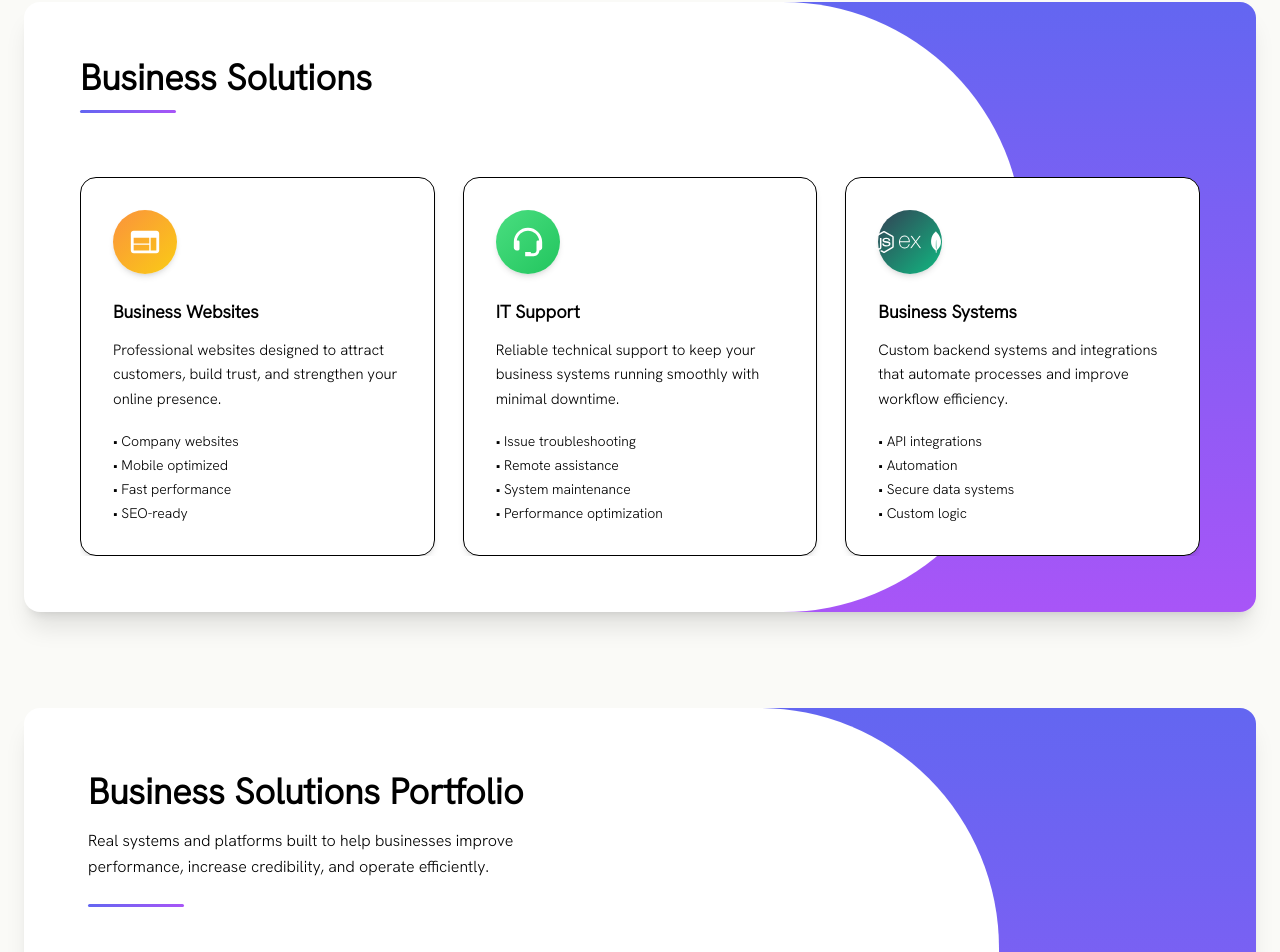
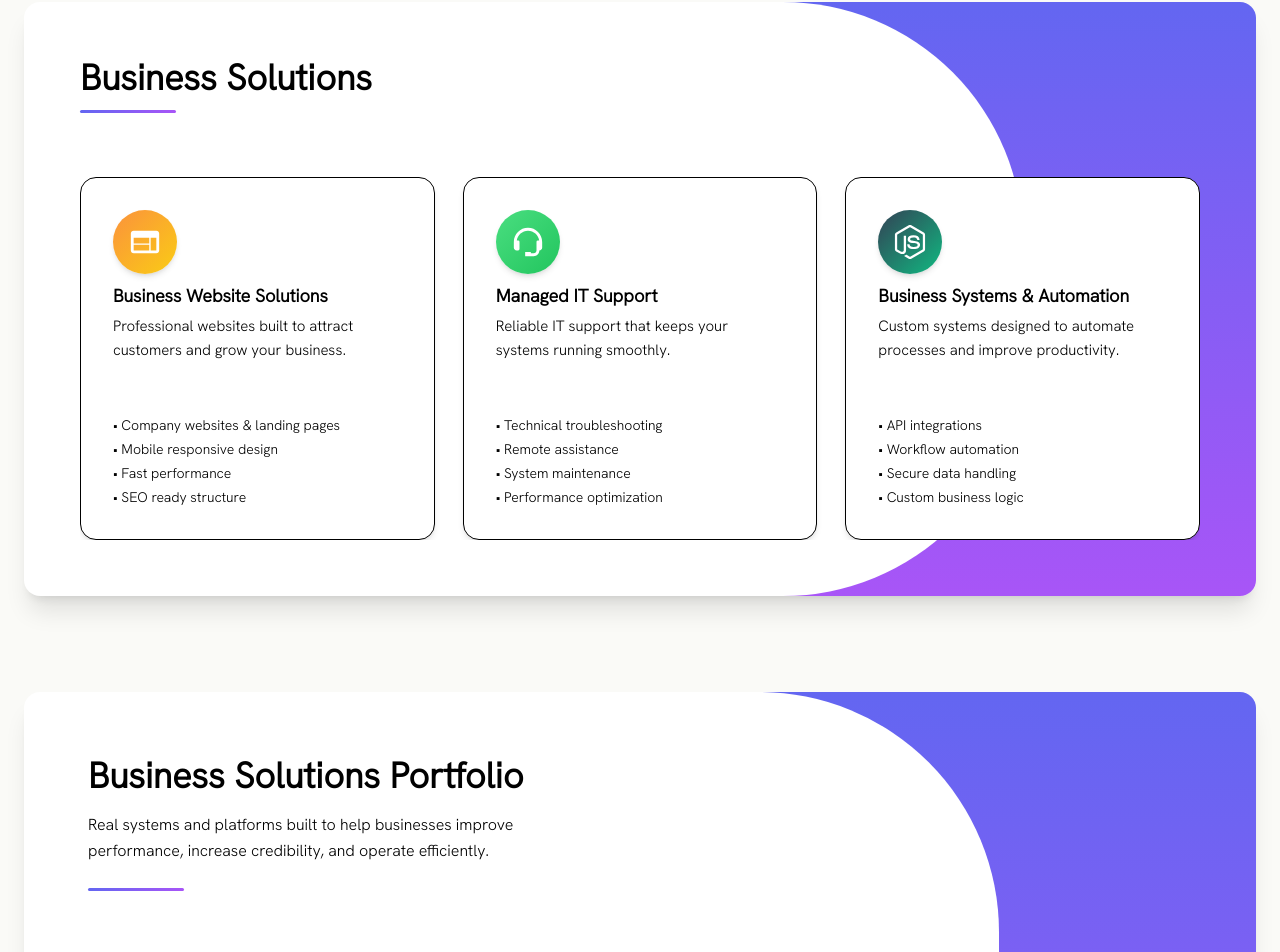
Before and after one commit to PeterRizek009/PeterRezekPortfolio, a React (Create React App) app: page / in a window 1280 px wide. Shown: the part 799-1751 px from the top of the page. Built offline with nearby package versions, Linux system fonts and the light colour scheme; a web font is replaced by a local one.

Commit message:
add all details

```diff
--- /dev/null
+++ b/src/data/content.js
@@ -0,0 +1,106 @@
+export const services = [
+  {
+    icon: "web",
+    color: "from-orange-400 to-yellow-400",
+    title: "Business Website Solutions",
+    description:
+      "Professional websites built to attract customers and grow your business.",
+    details: [
+      "Company websites & landing pages",
+      "Mobile responsive design",
+      "Fast performance",
+      "SEO ready structure"
+    ]
+  },
+  {
+    icon: "support",
+    color: "from-green-400 to-green-500",
+    title: "Managed IT Support",
+    description:
+      "Reliable IT support that keeps your systems running smoothly.",
+    details: [
+      "Technical troubleshooting",
+      "Remote assistance",
+      "System maintenance",
+      "Performance optimization"
+    ]
+  },
+  {
+    icon: "system",
+    color: "from-slate-700 to-emerald-500",
+    title: "Business Systems & Automation",
+    description:
+      "Custom systems designed to automate processes and improve productivity.",
+    details: [
+      "API integrations",
+      "Workflow automation",
+      "Secure data handling",
+      "Custom business logic"
+    ]
+  },
+  {
+    icon: "security",
+    color: "from-blue-400 to-blue-500",
+    title: "Identity & Device Management",
+    description:
+      "Secure management of users, devices, and access across your business.",
+    details: [
+      "Access control",
+      "Device management",
+      "Security policies",
+      "Threat monitoring",
+      "Backup solutions",
+      "Remote administration"
+    ]
+  },
+  {
+    icon: "network",
+    color: "from-indigo-400 to-indigo-600",
+    title: "Networking & Infrastructure",
+    description:
+      "Reliable network solutions that keep your business connected and secure.",
+    details: [
+      "Network setup",
+      "Wi-Fi management",
+      "Firewall configuration",
+      "Secure VPN access"
+    ]
+  },
+  {
+    icon: "server",
+    color: "from-gray-500 to-gray-700",
+    title: "Servers & Storage",
+    description:
+      "Scalable server and storage solutions for reliable system performance.",
+    details: [
+      "Server deployment",
+      "Storage systems",
+      "Monitoring",
+      "Data management"
+    ]
+  }
+];
+
+
+export const projects = [
+  {
+    image: "news",
+    url: "https://thetodaynews.netlify.app/",
+    name: "News Platform System",
+    tools: [
+      "Fast loading",
+      "Mobile optimized",
+      "Clean UI"
+    ]
+  },
+  {
+    image: "store",
+    url: "https://books-ecommerceapp.netlify.app/",
+    name: "E-Commerce Solution",
+    tools: [
+      "Product showcase",
+      "User friendly",
+      "Conversion optimized"
+    ]
+  }
+];
--- /dev/null
+++ b/src/data/iconMap.js
@@ -0,0 +1,11 @@
+import { MdWeb } from "react-icons/md";
+import { BiSupport } from "react-icons/bi";
+import { FaUserShield } from "react-icons/fa";
+import { SiNodedotjs } from "react-icons/si";
+
+export const iconMap = {
+  web: <MdWeb size={34} />,
+  support: <BiSupport size={34} />,
+  security: <FaUserShield size={34} />,
+  system: <SiNodedotjs size={34} />
+};
--- a/src/whatcanido/whaticando.js
+++ b/src/whatcanido/whaticando.js
@@ -1,90 +1,25 @@
-import { FaCloud } from "react-icons/fa";
-import { BiSupport } from "react-icons/bi";
-import { MdWeb } from "react-icons/md";
-import { SiNodedotjs, SiMongodb, SiExpress } from "react-icons/si";
+
 import { Swiper, SwiperSlide } from "swiper/react";
 import "swiper/css";
+import { services } from "./../data/content";
+import { iconMap } from "./../data/iconMap";
 
 const WahtICanDo = () => {
-  const services = [
-    {
-      icon: <MdWeb size={34} />,
-      color: "from-orange-400 to-yellow-400",
-      title: "Business Websites",
-      description:
-        "Professional websites designed to attract customers, build trust, and strengthen your online presence.",
-      details: [
-        "Company websites",
-        "Mobile optimized",
-        "Fast performance",
-        "SEO-ready",
-      ],
-    },
-    {
-      icon: <BiSupport size={34} />,
-      color: "from-green-400 to-green-500",
-      title: "IT Support",
-      description:
-        "Reliable technical support to keep your business systems running smoothly with minimal downtime.",
-      details: [
-        "Issue troubleshooting",
-        "Remote assistance",
-        "System maintenance",
-        "Performance optimization",
-      ],
-    },
-    {
-      icon: (
-        <div className="flex gap-1">
-          <SiNodedotjs size={22} />
-          <SiExpress size={22} />
-          <SiMongodb size={22} />
-        </div>
-      ),
-      color: "from-slate-700 to-emerald-500",
-      title: "Business Systems",
-      description:
-        "Custom backend systems and integrations that automate processes and improve workflow efficiency.",
-      details: [
-        "API integrations",
-        "Automation",
-        "Secure data systems",
-        "Custom logic",
-      ],
-    },
-    {
-      icon: <FaCloud size={34} />,
-      color: "from-blue-400 to-blue-500",
-      title: "Cloud Infrastructure",
-      description:
-        "Scalable cloud environments and infrastructure setups tailored for business growth and security.",
-      details: [
-        "Cloud setup",
-        "Server configuration",
-        "Access control",
-        "Backup solutions",
-      ],
-    },
-  ];
+
 
   return (
     <section className="flex justify-center px-6">
-
       {/* CARD */}
       <div className="relative w-full max-w-[1300px] rounded-2xl bg-white shadow-xl overflow-hidden">
-
         {/* RIGHT SHAPE — same header style */}
         <div className="absolute right-0 top-0 h-full w-[40%]">
-
           <div className="absolute inset-0 bg-gradient-to-b from-indigo-500 to-purple-500" />
 
           <div className="absolute left-[-160px] top-0 h-full w-[420px] bg-white rounded-r-[240px]" />
-
         </div>
 
         {/* CONTENT */}
         <div className="relative z-10 p-14">
-
           {/* TITLE */}
           <div className="mb-16 max-w-[520px]">
             <h2 className="text-4xl font-bold text-gray-900">
@@ -104,19 +39,17 @@ const WahtICanDo = () => {
             className="!flex items-stretch"
           >
             {services.map((service, i) => (
-              <SwiperSlide key={i} className="!h-auto flex items-stretch">
-
+              <SwiperSlide key={i} className="!h-auto flex ">
                 <div className="group rounded-2xl border border-gray-200 bg-white p-8 shadow-md hover:shadow-xl transition w-full flex flex-col h-full">
-
                   {/* icon */}
                   <div
-                    className={`mb-6 w-16 h-16 flex items-center justify-center rounded-full bg-gradient-to-br ${service.color} text-white shadow-md`}
+                    className={`mb-2 w-16 h-16 flex items-center justify-center rounded-full bg-gradient-to-br ${service.color} text-white shadow-md`}
                   >
-                    {service.icon}
+                    {iconMap[service.icon]}
                   </div>
 
                   {/* title */}
-                  <h3 className="text-lg font-semibold mb-3 text-gray-900">
+                  <h3 className="text-lg font-semibold mb-1 text-gray-900">
                     {service.title}
                   </h3>
 
@@ -126,21 +59,17 @@ const WahtICanDo = () => {
                   </p>
 
                   {/* list */}
-                  <ul className="text-gray-600 text-sm space-y-1 mt-5">
+                  <ul className="text-gray-600 text-sm space-y-1 mt-1">
                     {service.details.map((item, idx) => (
                       <li key={idx}>• {item}</li>
                     ))}
                   </ul>
-
                 </div>
-
               </SwiperSlide>
             ))}
           </Swiper>
-
         </div>
       </div>
-
     </section>
   );
 };
```
